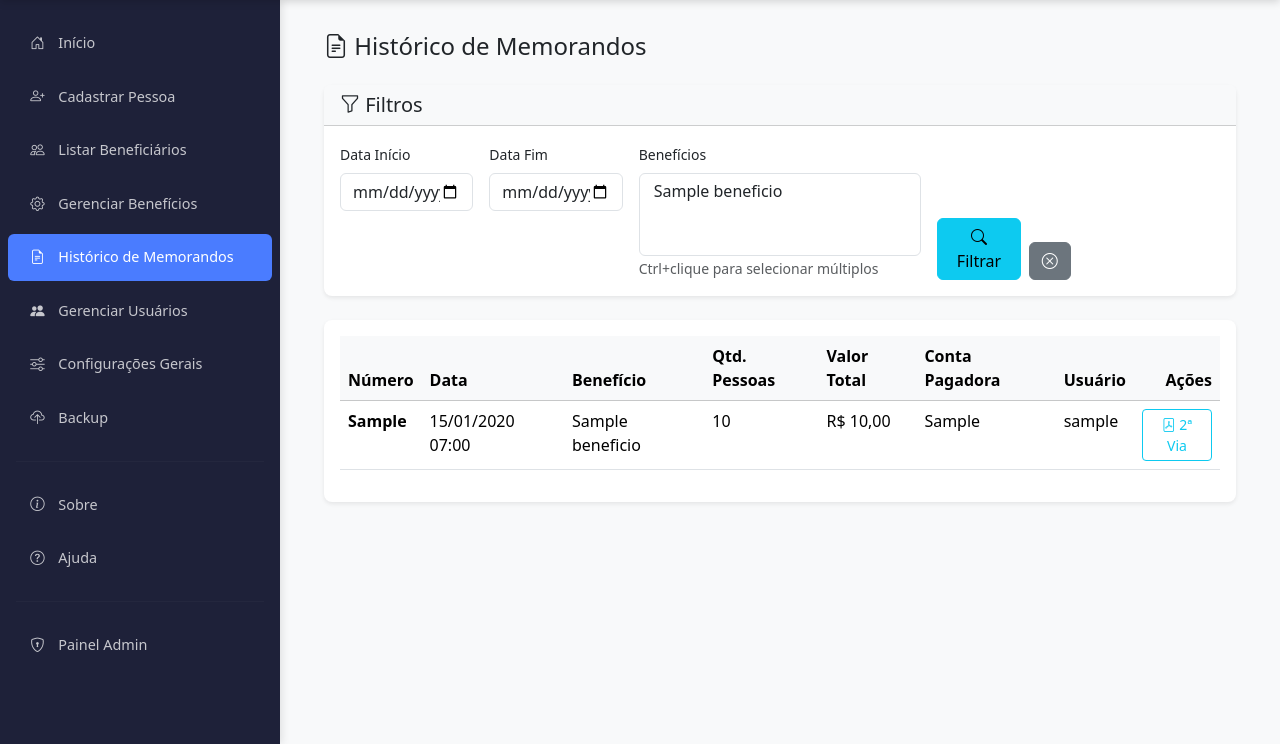
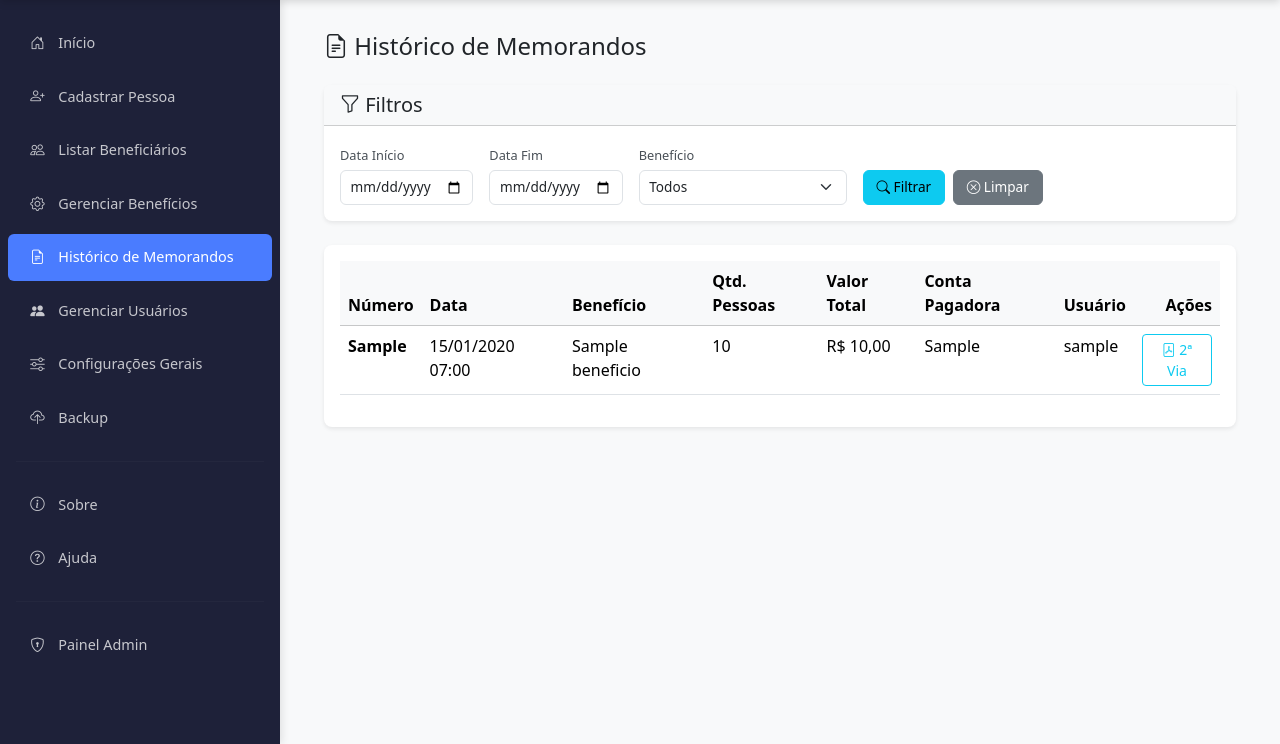
Before and after one commit to David-Felix/mvpgesocial, a Django app: page /memorandos/ in a window 1280 px wide. Shown: the part 56-800 px from the top of the page. Run offline with Django 5.2, Linux system fonts and the light colour scheme; a user stored in the database is signed in; tables that the repository leaves empty hold one stand-in row (values such as "Sample post").

Commit message:
Layout filtros do histórico memorando e lista de pessoas

```diff
--- a/beneficios/views.py
+++ b/beneficios/views.py
@@ -912,7 +912,7 @@ def memorandos_lista(request):
     # Filtros
     f_data_inicio = request.GET.get('data_inicio', '').strip()
     f_data_fim = request.GET.get('data_fim', '').strip()
-    f_beneficios = request.GET.getlist('beneficio')
+    f_beneficio = request.GET.get('beneficio', '').strip()
 
     if f_data_inicio:
         try:
@@ -930,11 +930,8 @@ def memorandos_lista(request):
         except ValueError:
             pass
 
-    if f_beneficios:
-        # Validar que são IDs numéricos
-        beneficios_ids = [int(b) for b in f_beneficios if b.isdigit()]
-        if beneficios_ids:
-            memorandos_query = memorandos_query.filter(beneficio_id__in=beneficios_ids)
+    if f_beneficio and f_beneficio.isdigit():
+        memorandos_query = memorandos_query.filter(beneficio_id=int(f_beneficio))
 
     # Paginação
     paginator = Paginator(memorandos_query, 20)
@@ -942,7 +939,7 @@ def memorandos_lista(request):
     memorandos = paginator.get_page(page_number)
 
     # Benefícios para o filtro
-    beneficios = Beneficio.objects.filter(ativo=True).order_by('nome')
+    beneficios = Beneficio.objects.order_by('nome')
 
     context = {
         'memorandos': memorandos,
@@ -950,7 +947,7 @@ def memorandos_lista(request):
         'filtros': {
             'data_inicio': f_data_inicio,
             'data_fim': f_data_fim,
-            'beneficios': f_beneficios,
+            'beneficio': f_beneficio,
         }
     }
 
--- a/static/css/dashboard.css
+++ b/static/css/dashboard.css
@@ -504,3 +504,29 @@
     justify-content: center;
     font-size: 2rem;
 }
+/* ========== FILTROS COMPACTOS ========== */
+.filtros-compactos .form-control,
+.filtros-compactos .form-select {
+    font-size: 0.85rem;
+    padding: 0.4rem 0.6rem;
+}
+
+.filtros-compactos .form-label {
+    font-size: 0.8rem;
+    margin-bottom: 0.3rem;
+    font-weight: 500;
+    color: #495057;
+}
+
+.filtros-compactos select[multiple] {
+    font-size: 0.8rem;
+}
+
+.filtros-compactos .btn {
+    font-size: 0.85rem;
+    padding: 0.4rem 0.8rem;
+}
+
+.filtros-compactos .text-muted {
+    font-size: 0.75rem;
+}
--- a/templates/beneficios/memorandos_lista.html
+++ b/templates/beneficios/memorandos_lista.html
@@ -18,37 +18,36 @@
         <div class="card-header bg-light">
             <h5 class="mb-0"><i class="bi bi-funnel"></i> Filtros</h5>
         </div>
-        <div class="card-body">
+        <div class="card-body filtros-compactos">
             <form method="get" action="">
-                <div class="row g-3">
-                    <div class="col-md-2">
-                        <label class="form-label small">Data Início</label>
+                <div class="row g-3 align-items-end">
+                    <div class="col-lg-2 col-md-3">
+                        <label class="form-label">Data Início</label>
                         <input type="date" name="data_inicio" class="form-control" value="{{ filtros.data_inicio }}">
                     </div>
 
-                    <div class="col-md-2">
-                        <label class="form-label small">Data Fim</label>
+                    <div class="col-lg-2 col-md-3">
+                        <label class="form-label">Data Fim</label>
                         <input type="date" name="data_fim" class="form-control" value="{{ filtros.data_fim }}">
                     </div>
 
-                    <div class="col-md-4">
-                        <label class="form-label small">Benefícios</label>
-                        <select name="beneficio" class="form-control" multiple size="3">
+                    <div class="col-lg-3 col-md-3">
+                        <label class="form-label">Benefício</label>
+                        <select name="beneficio" class="form-select">
+                            <option value="">Todos</option>
                             {% for beneficio in beneficios %}
-                            <option value="{{ beneficio.id }}" {% if beneficio.id|stringformat:"s" in filtros.beneficios %}selected{% endif %}>
+                            <option value="{{ beneficio.id }}" {% if filtros.beneficio == beneficio.id|stringformat:"s" %}selected{% endif %}>
                                 {{ beneficio.nome }}
                             </option>
                             {% endfor %}
                         </select>
-                        <small class="text-muted">Ctrl+clique para selecionar múltiplos</small>
                     </div>
-
-                    <div class="col-md-2 d-flex align-items-end gap-2">
-                        <button type="submit" class="btn btn-info flex-fill">
+                    <div class="col-auto d-flex align-items-end gap-2">
+                        <button type="submit" class="btn btn-info">
                             <i class="bi bi-search"></i> Filtrar
                         </button>
                         <a href="{% url 'memorandos_lista' %}" class="btn btn-secondary">
-                            <i class="bi bi-x-circle"></i>
+                            <i class="bi bi-x-circle"></i> Limpar
                         </a>
                     </div>
                 </div>
--- a/templates/beneficios/pessoas_lista.html
+++ b/templates/beneficios/pessoas_lista.html
@@ -96,7 +96,7 @@
                 <i class="bi bi-funnel"></i> Filtros de Busca
             </h5>
         </div>
-        <div class="card-body">
+        <div class="card-body filtros-compactos">
             <form method="get" action="">
                 <input type="hidden" name="por_pagina" value="{{ por_pagina }}">
 
@@ -140,8 +140,8 @@
                                placeholder="" min="1" value="{{ filtros.id_ate }}">
                     </div>
 
-                    <div class="col-md-2 d-flex align-items-end gap-2">
-                        <button type="submit" class="btn btn-info flex-fill">
+                    <div class="col-auto d-flex align-items-end gap-2">
+                        <button type="submit" class="btn btn-info">
                             <i class="bi bi-search"></i> Filtrar
                         </button>
                         <a href="{% url 'pessoas_por_beneficio' beneficio.id %}" class="btn btn-secondary">
```
